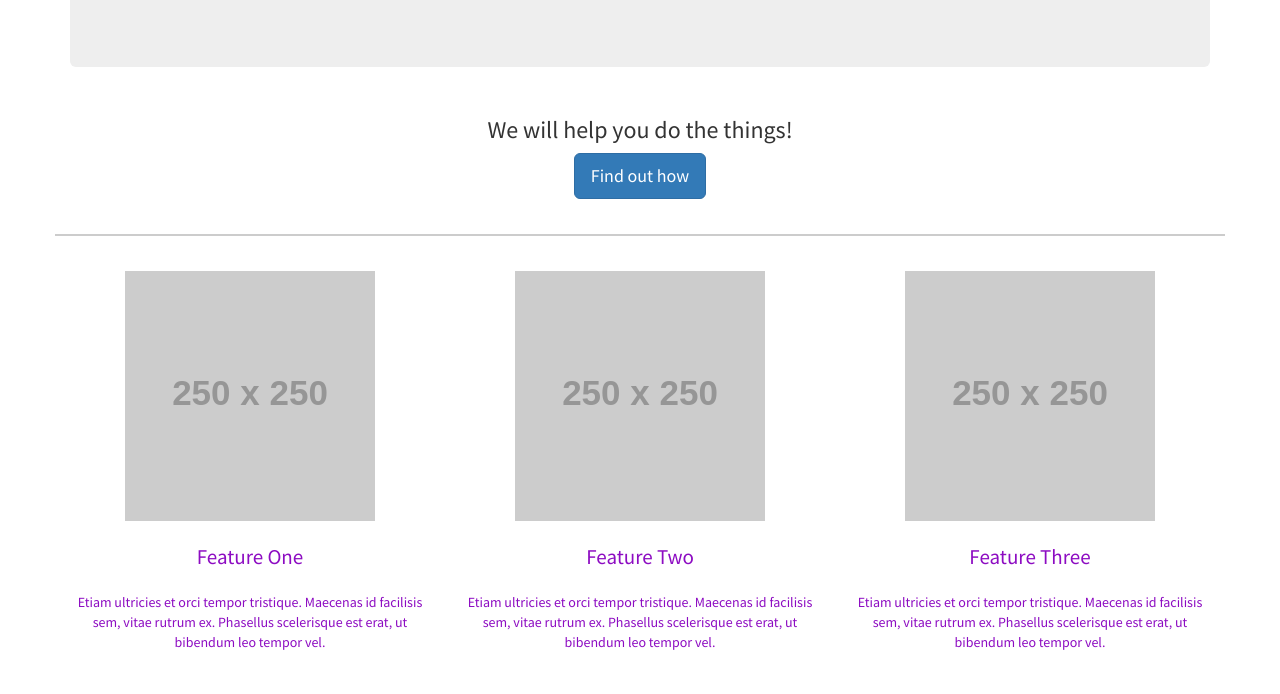
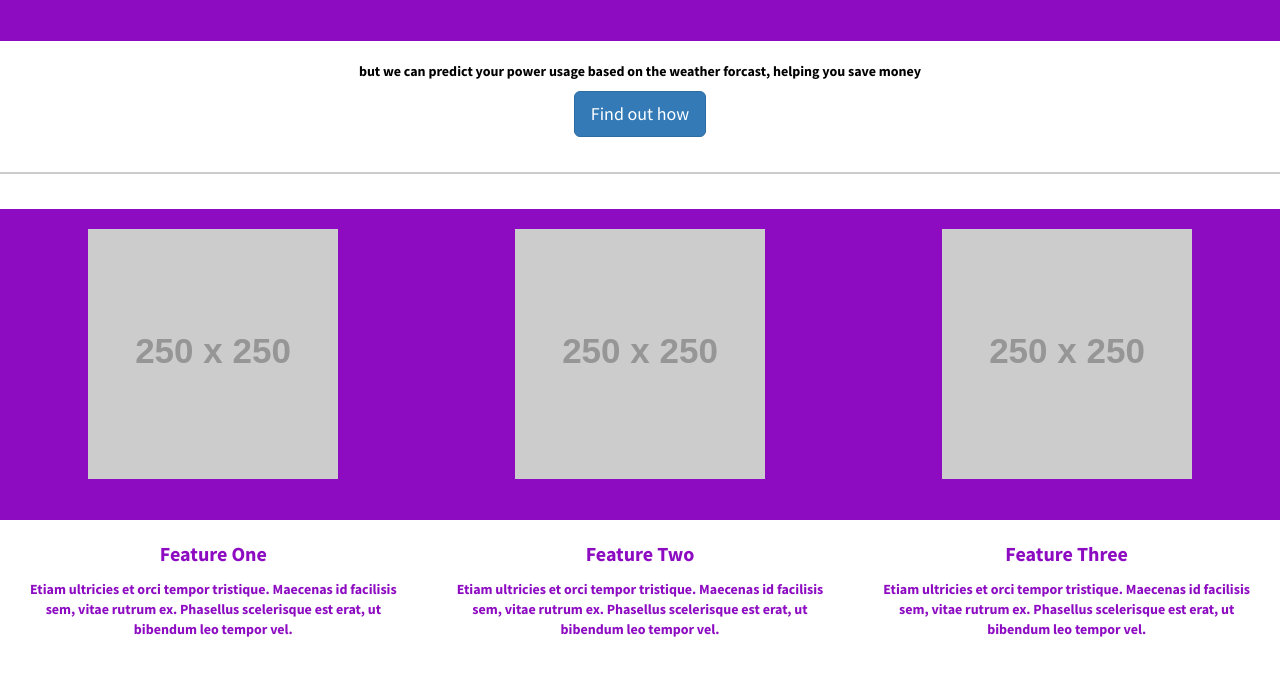
Before and after one commit to how-predictable/how-predictable, a website: page public/views/index.html in a window 1280 px wide. Shown: the part 440-1134 px from the top of the page. Drawn offline with nearby package versions, Linux system fonts and the light colour scheme; placeholder pictures from the web are drawn by us.

Commit message:
Merge Conflicts + Home Page Fixed some merge conflicts that we had with the main css and index file, plus changed made to the homepage

```diff
--- a/public/css/main.css
+++ b/public/css/main.css
@@ -114,6 +114,36 @@ img {
 	position: absolute;
 	bottom: 0;
 	right: 0;
+}
+
+/*------HOME PAGE------*/
+.purple-row {
+	background: #8d0cc2;
+}
+
+.padded-row {
+	padding-top: 20px;
+	padding-bottom: 20px;
+}
+
+.hook-text {
+	font-weight: bold;
+	color: black;
+}
+
+.row-no-lr-margin {
+	margin-left: 0px !important;
+	margin-right: 0px !important;
+}
+
+.feture-title {
+	color: #8d0cc2;
+	font-weight: bold;
+	font-size: 20px;
+}
+
+.feture-text {
+	font-weight: bold;
 }
 
 /*-----HOME FOLD ROW-----*/
--- a/public/views/index.html
+++ b/public/views/index.html
@@ -1,6 +1,5 @@
 <!DOCTYPE html>
 <html lang="en-NZ">
-
 	<head>
 		<title>How Predictable</title>
 		<meta charset="utf-8">
@@ -12,6 +11,7 @@
 
 		<link rel="stylesheet" type="text/css" href="/public/css/bootstrap.min.css">
 		<link rel="stylesheet" type="text/css" href="/public/css/main.css">
+
 		<link href='http://fonts.googleapis.com/css?family=Source+Sans+Pro:400,700' rel='stylesheet' type='text/css'>
 	</head>
 
@@ -30,18 +30,16 @@
 					<a class="navbar-brand" href="#">How Predictable</a>
 				</div>
 				<div id="navbar" class="navbar-collapse collapse">
-          <ul class="nav navbar-nav navbar-right">
-            <li><a href="../navbar/">Login</a></li>
+					<ul class="nav navbar-nav navbar-left">
+						<li><a href="/api/powershop/auth">Login</a></li>
 					</ul>
 				</div><!--/.nav-collapse -->
 			</div>
 		</nav>
 
+		<!-- Main component for a primary marketing message or call to action -->
+		<div class="row row-no-lr-margin purple-row padded-row">
 			<div class="container">
-
-      <!-- Main component for a primary marketing message or call to action -->
-      <div class="jumbotron">
-        <div class="row">
 				<div class="col-sm-4">
 					<h3>Winter is coming!</h3>
 					<p>Prepare to spend (wisely!)</p>
@@ -57,43 +55,59 @@
 		</div>
 
 		<!-- Fold pull CTA -->
-      <div class="row fold-row">
-      	<h3 class="text-center">We will help you do the things!</h3>
+		<div class="row row-no-lr-margin padded-row fold-row">
+			<p class="text-center hook-text">but we can predict your power usage based on the weather forcast, helping you save money</p>
 			<div class="text-center">
 				<a class="btn btn-lg btn-primary" href="#features" role="button">Find out how</a>
 			</div>
 		</div>
 
 		<!-- Features -->
-      <div class="row features-row" id="features">
-      	<div class="col-sm-4 text-center">
+		<div class="row row-no-lr-margin features-row" id="features">
+			<div class="row row-no-lr-margin padded-row purple-row">
+				<div cl class="col-sm-4 text-center">
 					<img class="img-responsive" src="http://placehold.it/250x250" alt="">
-      		<p class="lead">Feature One</p>
-      		<p>Etiam ultricies et orci tempor tristique. Maecenas id facilisis sem, vitae rutrum ex. Phasellus scelerisque est erat, ut bibendum leo tempor vel.</p>
 				</div>
-      	<div class="col-sm-4 text-center">
+
+				<div cl class="col-sm-4 text-center">
 					<img class="img-responsive" src="http://placehold.it/250x250" alt="">
-      		<p class="lead">Feature Two</p>
-      		<p>Etiam ultricies et orci tempor tristique. Maecenas id facilisis sem, vitae rutrum ex. Phasellus scelerisque est erat, ut bibendum leo tempor vel.</p>
 				</div>
-      	<div class="col-sm-4 text-center">
+
+				<div cl class="col-sm-4 text-center">
 					<img class="img-responsive" src="http://placehold.it/250x250" alt="">
-      		<p class="lead">Feature Three</p>
-      		<p>Etiam ultricies et orci tempor tristique. Maecenas id facilisis sem, vitae rutrum ex. Phasellus scelerisque est erat, ut bibendum leo tempor vel.</p>
+				</div>
+			</div>
+
+			<div class="row row-no-lr-margin padded-row">
+				<div cl class="col-sm-4 text-center">
+					<p class="feture-title">Feature One</p>
+					<p class="feture-text">Etiam ultricies et orci tempor tristique. Maecenas id facilisis sem, vitae rutrum ex. Phasellus scelerisque est erat, ut bibendum leo tempor vel.</p>
+				</div>
+
+				<div cl class="col-sm-4 text-center">
+					<p class="feture-title">Feature Two</p>
+					<p class="feture-text">Etiam ultricies et orci tempor tristique. Maecenas id facilisis sem, vitae rutrum ex. Phasellus scelerisque est erat, ut bibendum leo tempor vel.</p>
+				</div>
+
+				<div cl class="col-sm-4 text-center">
+					<p class="feture-title">Feature Three</p>
+					<p class="feture-text">Etiam ultricies et orci tempor tristique. Maecenas id facilisis sem, vitae rutrum ex. Phasellus scelerisque est erat, ut bibendum leo tempor vel.</p>
+				</div>
 			</div>
 		</div>
 
 		<!-- Dash Screenshot and final CTA -->
-      <div class="row">
+		<div class="row purple-row padded-row row-no-lr-margin">
 			<div class="col-sm-8">
 				<img class="img-responsive" src="http://placehold.it/750x300" alt="">
 			</div>
-      	<div class="col-sm-4 parent">
-	        <a class="btn btn-lg btn-primary bottom-right" href="#" role="button">Start Now &raquo;</a>
+		</div>
+
+		<div class="row padded-row row-no-lr-margin">
+			<div class="col-sm-4 parent center-text">
+				<a class="btn btn-lg btn-primary" href="#" role="button">Start Now &raquo;</a>
 			</div>
 		</div>
-
-    </div> <!-- /container -->
 
 
 		<!-- jQuery (necessary for Bootstrap's JavaScript plugins) -->
@@ -101,5 +115,6 @@
 		<!-- Include all compiled plugins (below), or include individual files as needed -->
 		<script src="/public/javascript/bootstrap.min.js"></script>
 	</body>
+>>>>>>> Stashed changes
 
 </html>
```
Also changed, not shown: public/images/hand-and-thunder.png (added). Lines whose indentation alone changed are shown as unchanged.
